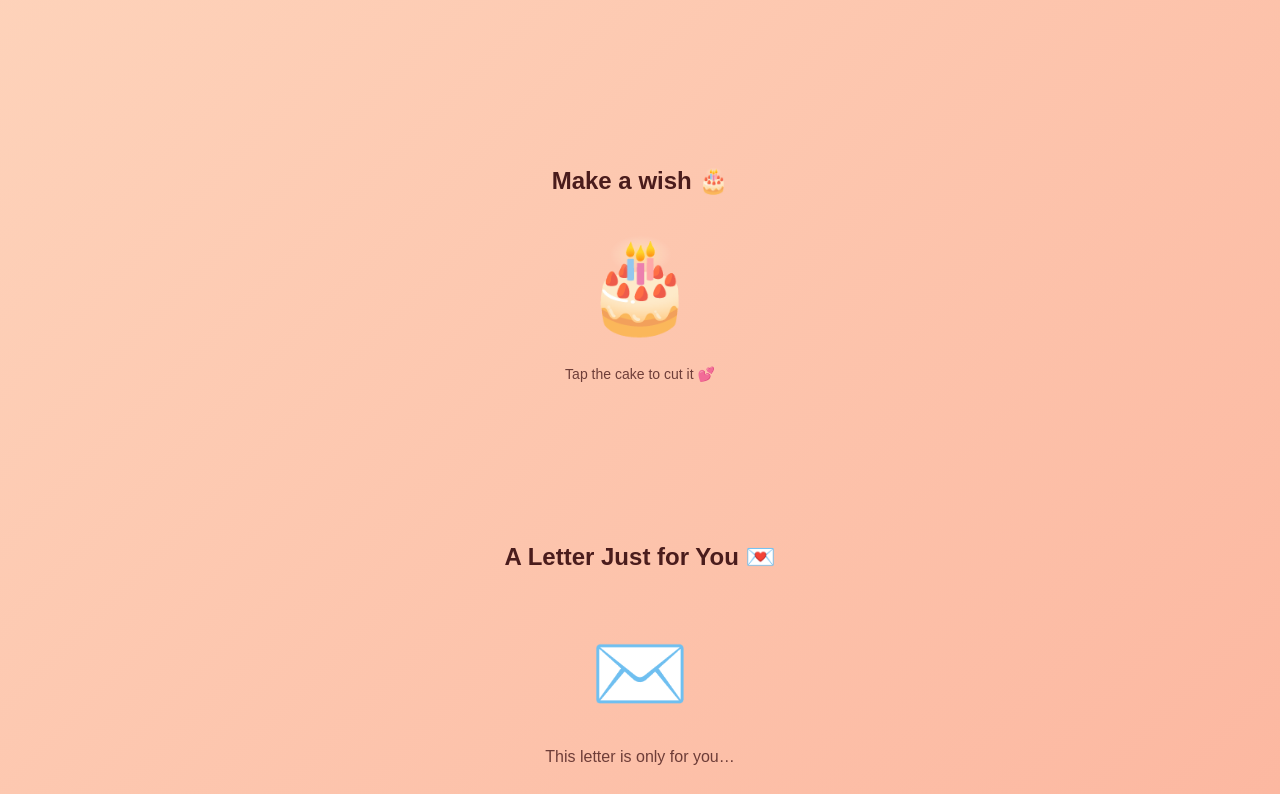
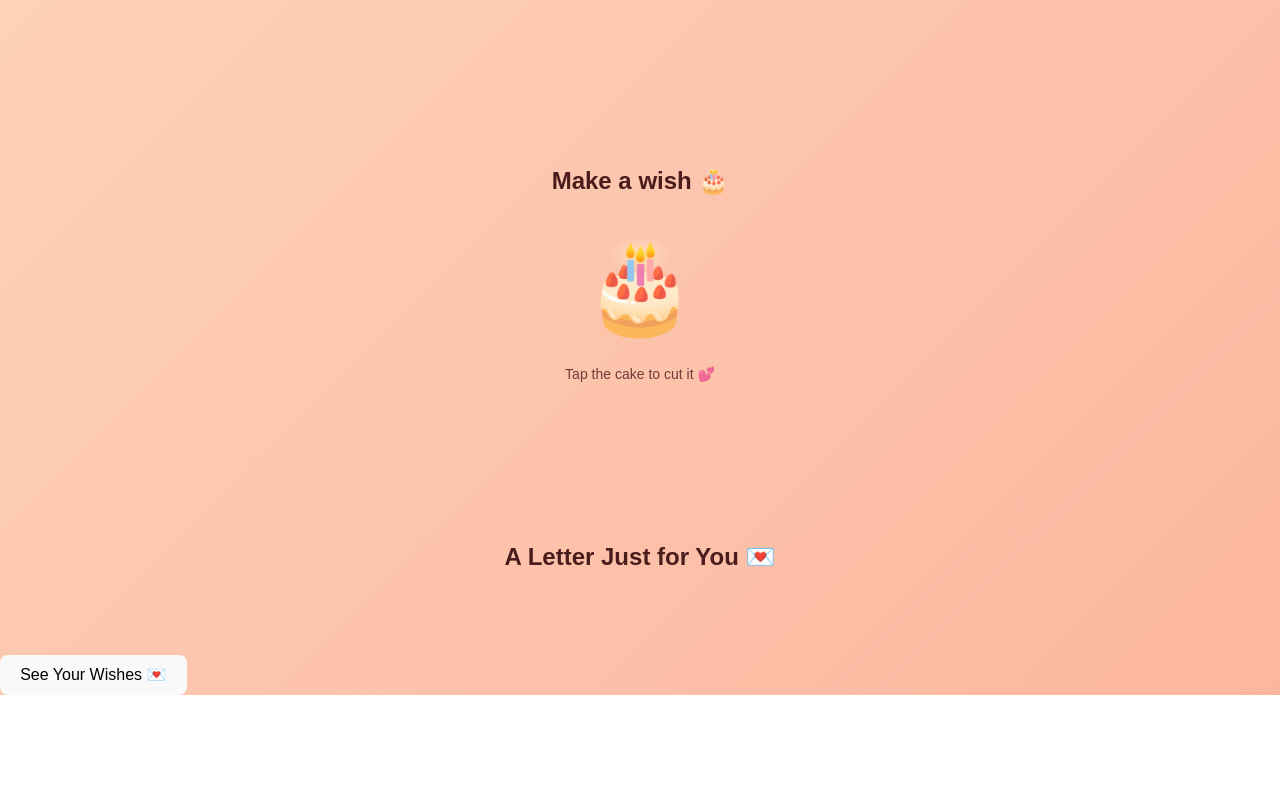
Before and after one commit to vinay348/Happybirthday, a React (Vite) app: page /birthday in a window 1280 px wide. Shown: the part 2003-2797 px from the top of the page. After the commit the page ends 2698 px from the top, so only its background shows below. Built offline with nearby package versions, Linux system fonts and the light colour scheme.

Commit message:
Commenting the message for testing

```diff
--- a/src/pages/BirthdayPage.jsx
+++ b/src/pages/BirthdayPage.jsx
@@ -245,7 +245,7 @@ function BirthdayPage() {
 
       <section className="love-letter">
         <h2>A Letter Just for You 💌</h2>
-        <LoveLetter />
+       {/*  <LoveLetter /> */}
       </section>
 
       <button className="see-wishes-btn" onClick={() => navigate("/wishes")}>
```
